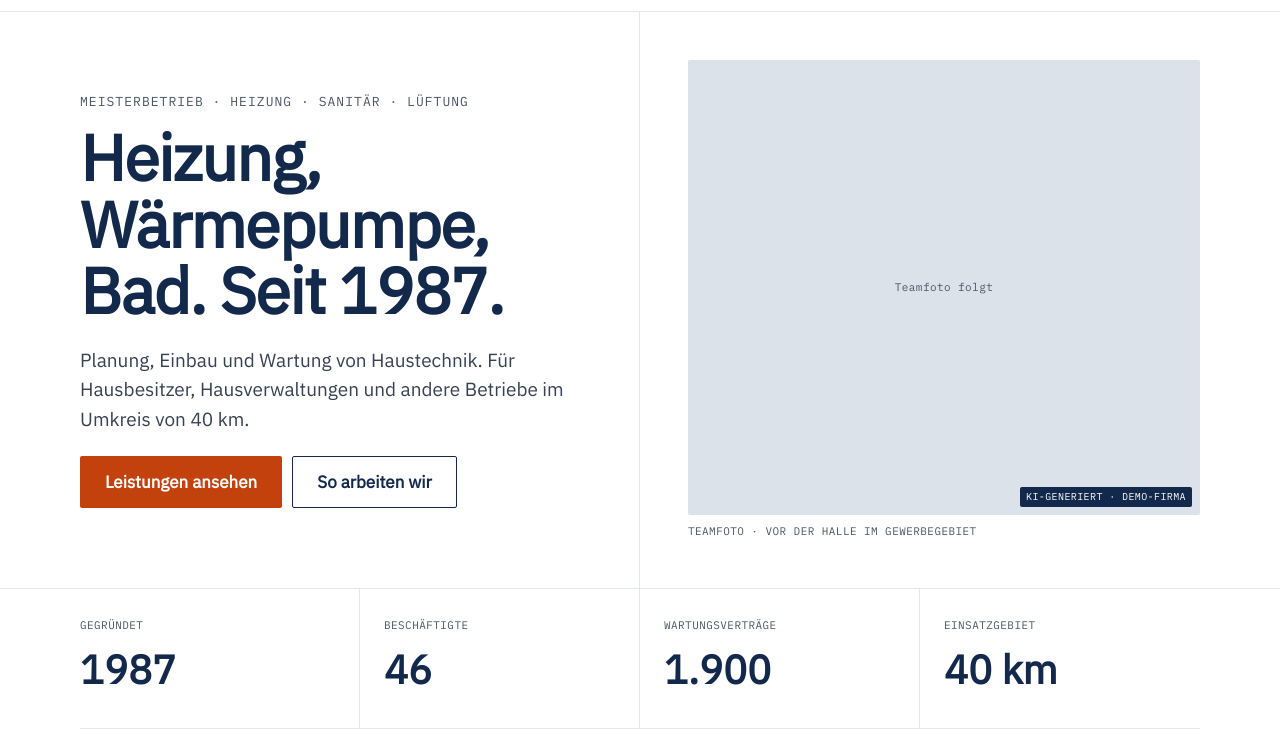
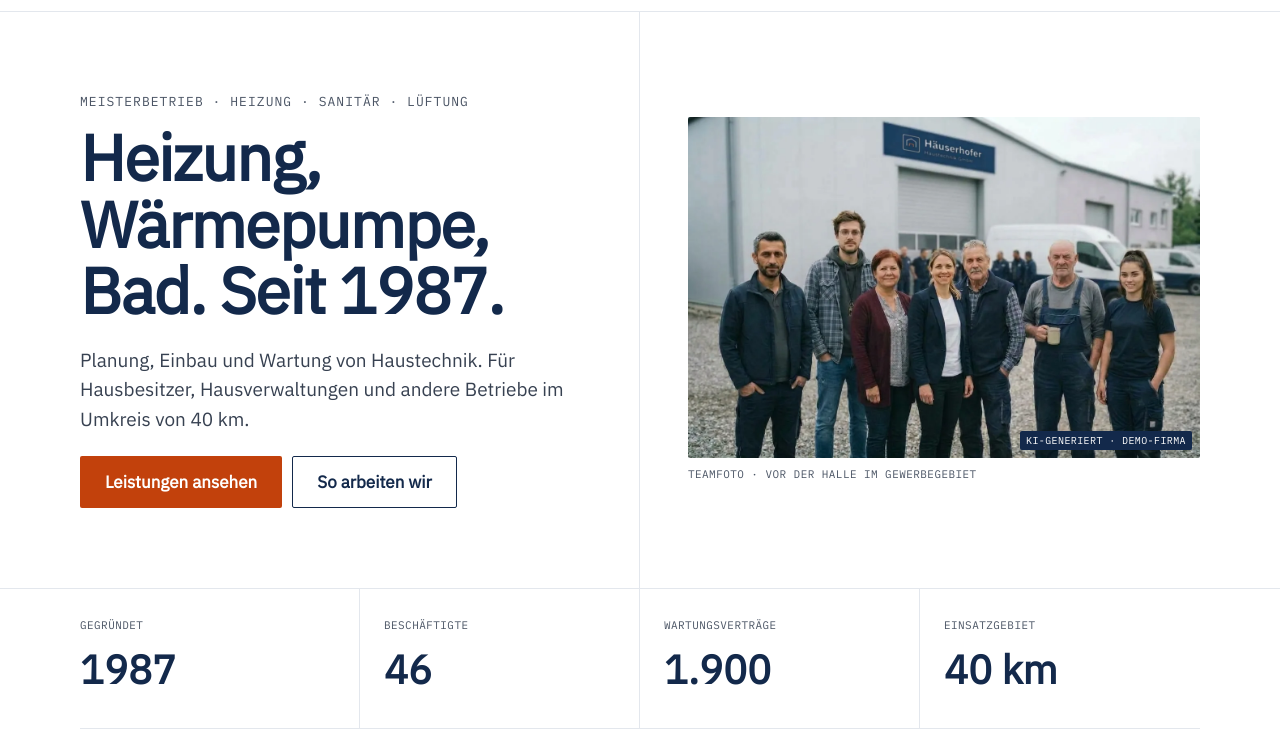
Before and after one commit to ucarsinan/haeuserhofer-haustechnik, an Astro site in the folder website/: page / in a window 1280 px wide. Shown: the part 104-834 px from the top of the page. Built offline with nearby package versions, Linux system fonts and the light colour scheme; Astro itself is replaced by a stand-in of ours.

Commit message:
Add team photo with composited company sign to start page hero
Co-Authored-By: Claude Opus 5.5 <noreply@anthropic.com>
Claude-Session: https://claude.ai/code/session_0116RoMnt3kJfyUnGomwpV5U

```diff
--- a/website/src/components/Photo.astro
+++ b/website/src/components/Photo.astro
@@ -1,12 +1,12 @@
 ---
 // Photo slot with mandatory AI label. Without src it renders a placeholder that describes the planned motif.
-interface Props { alt: string; src?: string; caption?: string; ratio?: '32' | '43' | '11' | '45'; person?: boolean; class?: string; hint?: string; badge?: string; position?: string }
-const { alt, src, caption, ratio = '32', person = false, class: cls, hint, badge, position } = Astro.props;
+interface Props { alt: string; src?: string; caption?: string; ratio?: '32' | '43' | '11' | '45'; person?: boolean; class?: string; hint?: string; badge?: string; position?: string; eager?: boolean }
+const { alt, src, caption, ratio = '32', person = false, class: cls, hint, badge, position, eager = false } = Astro.props;
 const label = badge ?? (person ? 'KI-GENERIERT · DEMO-FIRMA' : 'KI-GENERIERT');
 ---
 <figure class:list={['photo', cls]}>
   <div class:list={['photo__frame', { 'photo__frame--43': ratio === '43', 'photo__frame--11': ratio === '11', 'photo__frame--45': ratio === '45' }]}>
-    {src ? <img src={src} alt={alt} loading="lazy" decoding="async" style={position ? `object-position: ${position}` : undefined} /> : <div role="img" aria-label={alt} class="photo__hint">{hint ?? 'Foto folgt'}</div>}
+    {src ? <img src={src} alt={alt} loading={eager ? 'eager' : 'lazy'} fetchpriority={eager ? 'high' : undefined} decoding="async" style={position ? `object-position: ${position}` : undefined} /> : <div role="img" aria-label={alt} class="photo__hint">{hint ?? 'Foto folgt'}</div>}
     <span class="photo__ki">{label}</span>
   </div>
   {caption && <figcaption>{caption}</figcaption>}
--- a/website/src/pages/index.astro
+++ b/website/src/pages/index.astro
@@ -20,7 +20,7 @@ import { stats, services, process, people, history } from '../data/site';
             <a class="btn btn--secondary" href="/so-arbeiten-wir/">So arbeiten wir</a>
           </div>
         </div>
-        <Photo class="hero__photo" person caption="Teamfoto · vor der Halle im Gewerbegebiet" hint="Teamfoto folgt" alt="Platzhalter Teamfoto: die sieben Hauptpersonen in Arbeitskleidung vor der Firmenhalle mit Firmenschild, Werner und Julia Häuserhofer in der Mitte, dahinter unscharf weitere Mitarbeitende und zwei Servicewagen. KI-generiert, Demo-Firma" />
+        <Photo class="hero__photo" person eager src="/images/team-1264.webp" caption="Teamfoto · vor der Halle im Gewerbegebiet" alt="Die sieben Hauptpersonen vor der Firmenhalle mit dem Schild Häuserhofer Haustechnik GmbH: Murat Demir, Jonas Becker, Petra Hoffmann, Julia und Werner Häuserhofer, Klaus Wagner mit Kaffeebecher und Lea Schmidt. Dahinter unscharf weitere Mitarbeitende und zwei Servicewagen. KI-generiert, Demo-Firma" />
       </div>
     </div>
   </section>
--- a/website/src/styles/global.css
+++ b/website/src/styles/global.css
@@ -119,7 +119,8 @@ p { margin: 0; }
   .hero .grid-12 { gap: 0; align-items: stretch; }
   .hero__text { grid-column: span 6; padding: 80px 48px 80px 0; border-right: 1px solid var(--line); }
   .hero__photo { grid-column: span 6; margin: 0; padding: 48px 0 48px 48px; display: flex; flex-direction: column; }
-  .hero__photo .photo__frame { flex: 1; aspect-ratio: auto; min-height: 420px; }
+  .hero__photo { justify-content: center; }
+  .hero__photo .photo__frame { aspect-ratio: 3 / 2; }
 }
 .page-hero { padding-block: 28px 0; }
 .page-hero .lead { max-width: 62ch; }
```
Also changed, not shown: website/public/images/team-1264.webp (added), website/public/images/team-800.webp (added).
